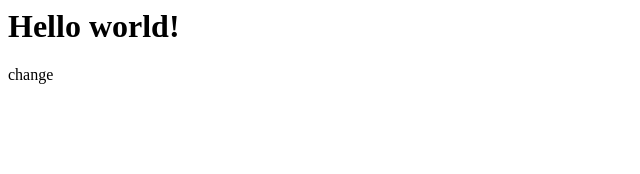
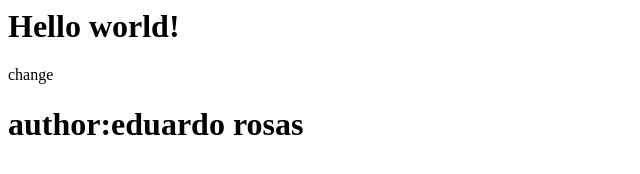
Before and after one commit to osmanulubas/GitGithubMasterclass, a plain HTML site: page index.html in a window 1280 px wide. Shown: the whole page, without its empty margins (0-640 px from the left). Drawn offline with Linux system fonts and the light colour scheme.

Commit message:
Add index

```diff
--- a/index.html
+++ b/index.html
@@ -4,3 +4,7 @@
 
     <p>change</p>
 </div>
+
+<h1>
+    author:eduardo rosas
+</h1>
```
